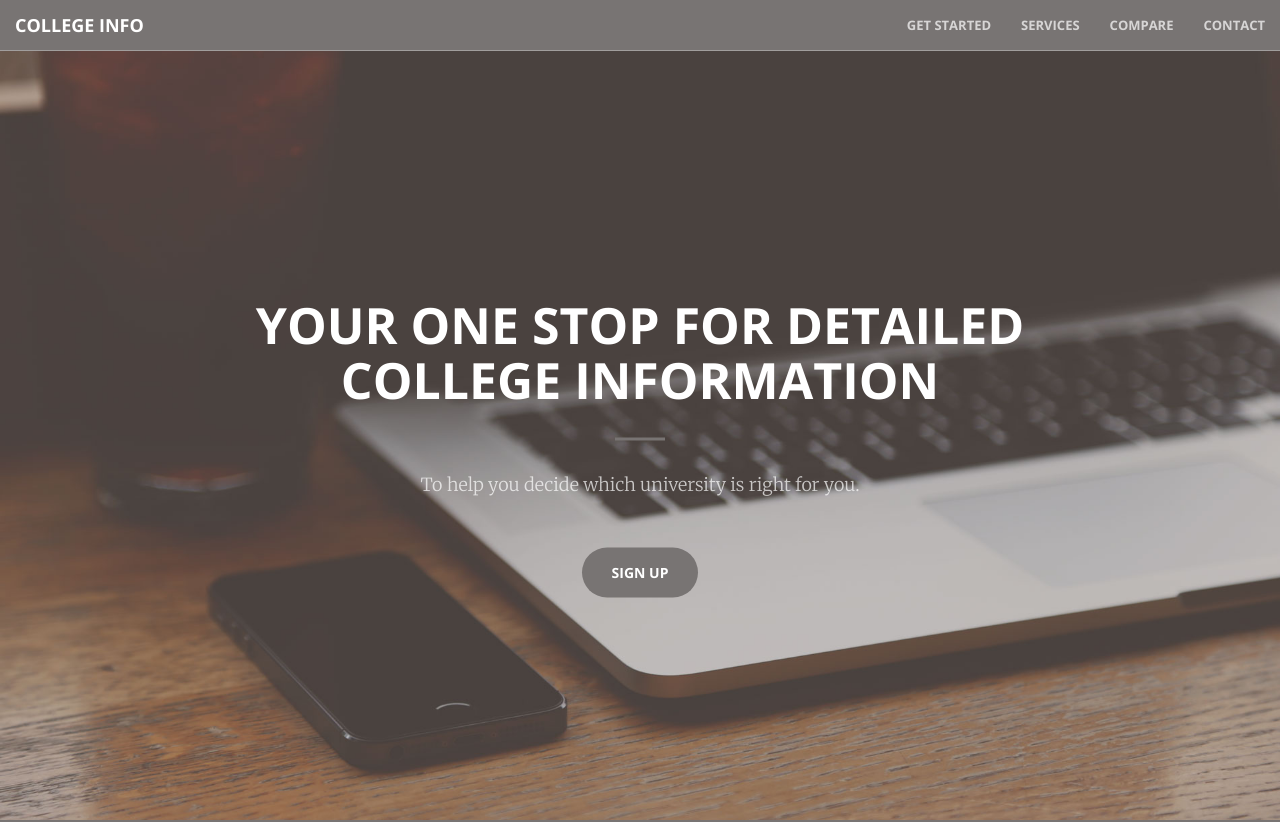
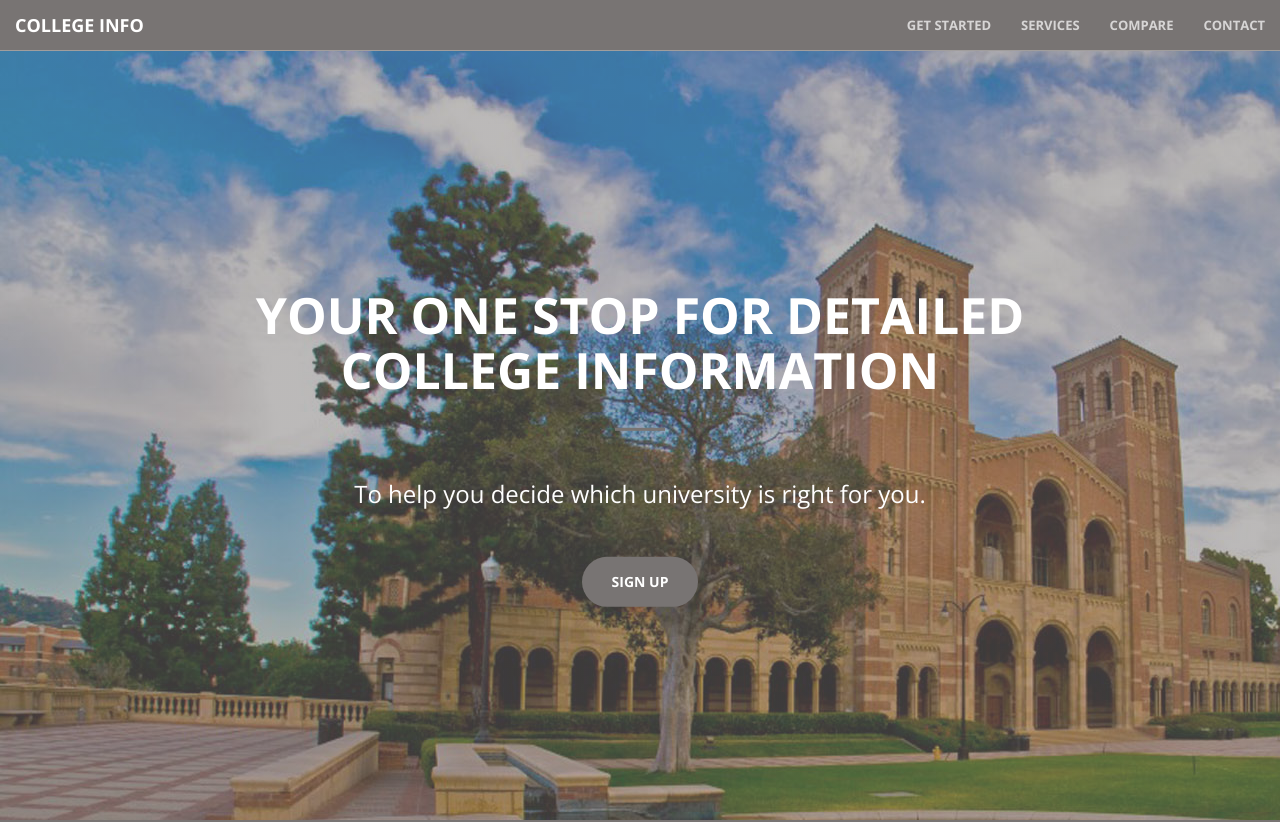
Before and after one commit to BlakeRedwolf/Project-1, a website: page index.html in a window 1280 px wide. Shown: the top 822 px of the page. Drawn offline with nearby package versions, Linux system fonts and the light colour scheme.

Commit message:
Updated background-img and opacity

```diff
--- a/assets/css/style.css
+++ b/assets/css/style.css
@@ -150,10 +150,26 @@ header {
   background-size: cover;
   -o-background-size: cover;
   background-position: center;
-  background-image: url('../images/header.jpg');
+  background-image: url('../images/ucla_2016.jpg');
   text-align: center;
   color: white;
 }
+
+.tinted-image {
+  background:
+    /* top, transparent red, faked with gradient */
+    linear-gradient(
+      rgba(120, 116, 115, 0.50),
+      rgba(120, 116, 115, 0.50)
+    ),
+/*     bottom, image */
+    url('../images/ucla_2016.jpg');
+/*
+  width: auto;
+  height: auto;
+*/
+}
+
 header .header-content {
   position: relative;
   text-align: center;
--- a/index.html
+++ b/index.html
@@ -69,12 +69,12 @@
         <!-- /.container-fluid -->
     </nav>
 
-    <header>
+    <header class="tinted-image">
         <div class="header-content">
             <div class="header-content-inner">
                 <h1 id="homeHeading"><br>Your one stop for detailed college information</h1>
                 <hr>
-                <p>To help you decide which university is right for you. </p>
+                <p><h3>To help you decide which university is right for you. </h3></p>
                 <a href="#about" class="btn btn-primary btn-xl page-scroll">Sign up</a>
             </div>
         </div>
```
